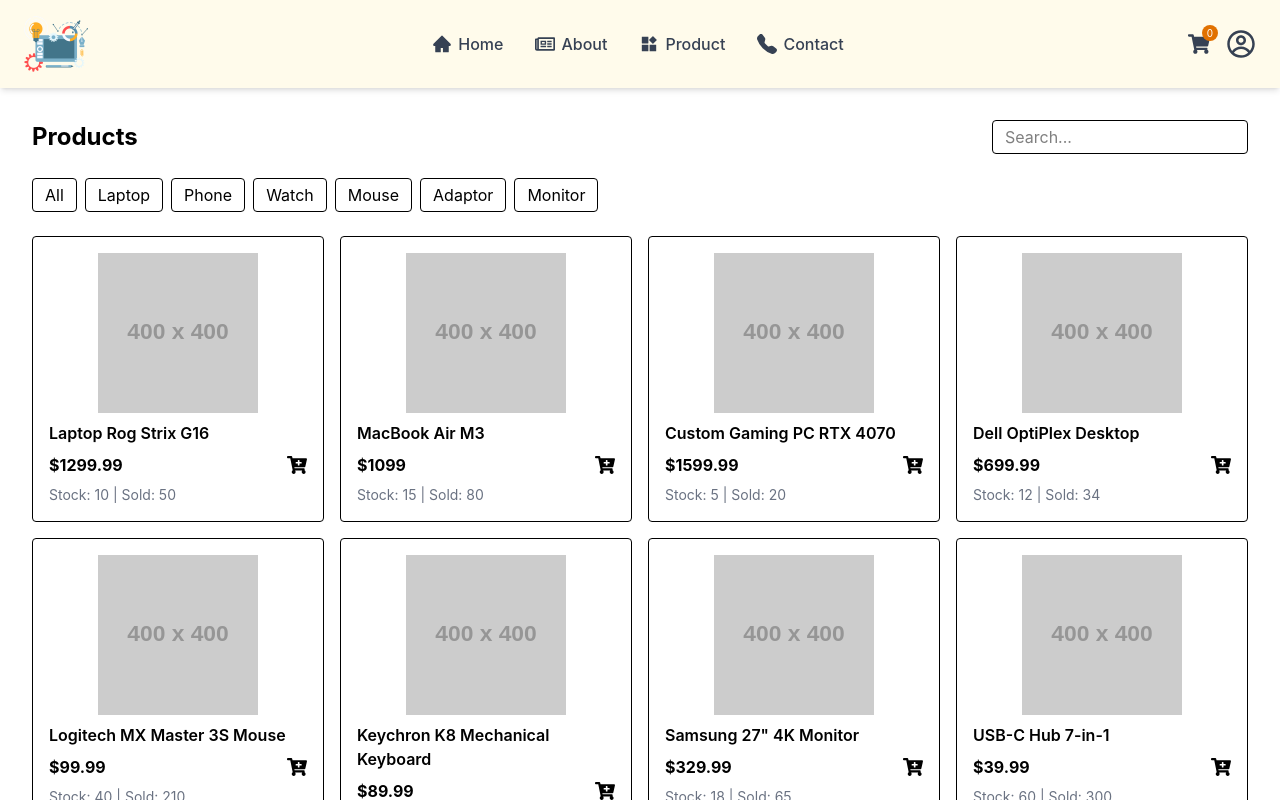
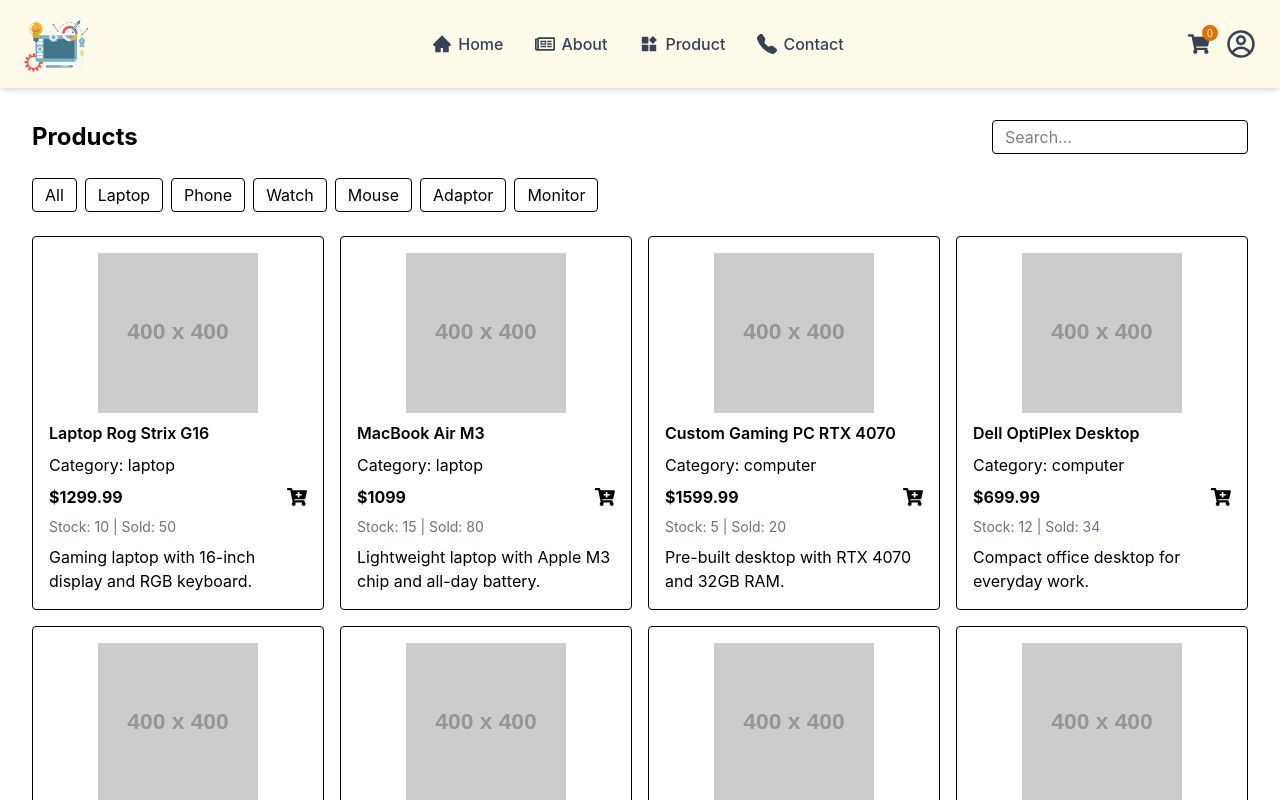
Before and after one commit to ChanVimean/electro-store, a React (Vite) app: page /product in a window 1280 px wide. Shown: the top 800 px of the page. Built offline with nearby package versions, Linux system fonts and the light colour scheme.

Commit message:
add product Card props

```diff
--- /dev/null
+++ b/src/components/ProductCard.jsx
@@ -0,0 +1,43 @@
+import { FaCartPlus } from "react-icons/fa";
+
+const ProductCard = ({
+  id,
+  title,
+  price,
+  stock,
+  sold,
+  category,
+  description,
+  image,
+}) => {
+  return (
+    <div>
+      <div key={id} className="border rounded p-4 space-y-2">
+        <img src={image} alt={title} className="h-40 w-full object-contain" />
+        <h2 className="font-semibold">{title}</h2>
+        <h2>Category: {category}</h2>
+        <div className="flex justify-between items-center">
+          <p className="font-bold">${price}</p>
+          <FaCartPlus size={20} className="cursor-pointer" onClick={() => {}} />
+        </div>
+        <p className="text-sm text-gray-500">
+          Stock: {stock} | Sold: {sold}
+        </p>
+        <p>{description}</p>
+      </div>
+    </div>
+  );
+};
+
+export default ProductCard;
+
+// {
+//   id: "1",
+//   title: "Laptop Rog Strix G16",
+//   price: 1299.99,
+//   stock: 10, // Quantity
+//   sold: 50,
+//   category: "laptop",
+//   description: "Gaming laptop with 16-inch display and RGB keyboard.",
+//   image: "https://placehold.co/400x400/eee/333?text=Rog+Strix+G16",
+// },
--- a/src/data/products.js
+++ b/src/data/products.js
@@ -19,7 +19,7 @@
     id: "1",
     title: "Laptop Rog Strix G16",
     price: 1299.99,
-    stock: 10,
+    stock: 10, // Quantity
     sold: 50,
     category: "laptop",
     description: "Gaming laptop with 16-inch display and RGB keyboard.",
--- a/src/pages/Product.jsx
+++ b/src/pages/Product.jsx
@@ -1,5 +1,5 @@
-import { FaCartPlus } from "react-icons/fa";
 import { products } from "../data/products";
+import ProductCard from "../components/ProductCard";
 
 const Product = () => {
   // Temporary Categories
@@ -42,7 +42,7 @@
 
       {/* 3. Content */}
       {/* Responsive: SM: 2, MD: 3, LG: 4 */}
-      <section className="grid grid-cols-2 md:grid-cols-3 lg:grid-cols-4 gap-4">
+      {/* <section className="grid grid-cols-2 md:grid-cols-3 lg:grid-cols-4 gap-4">
         {products.map((product) => (
           <div key={product.id} className="border rounded p-4 space-y-2">
             <img
@@ -60,7 +60,24 @@
             </p>
           </div>
         ))}
+      </section> */}
+
+      <section className="grid grid-cols-2 md:grid-cols-3 lg:grid-cols-4 gap-4">
+        {products.map((product) => (
+          <ProductCard
+            id={product.id}
+            title={product.title}
+            category={product.category}
+            description={product.description}
+            image={product.image}
+            price={product.price}
+            sold={product.sold}
+            stock={product.stock}
+          />
+        ))}
       </section>
+
+
     </div>
   );
 };
```
